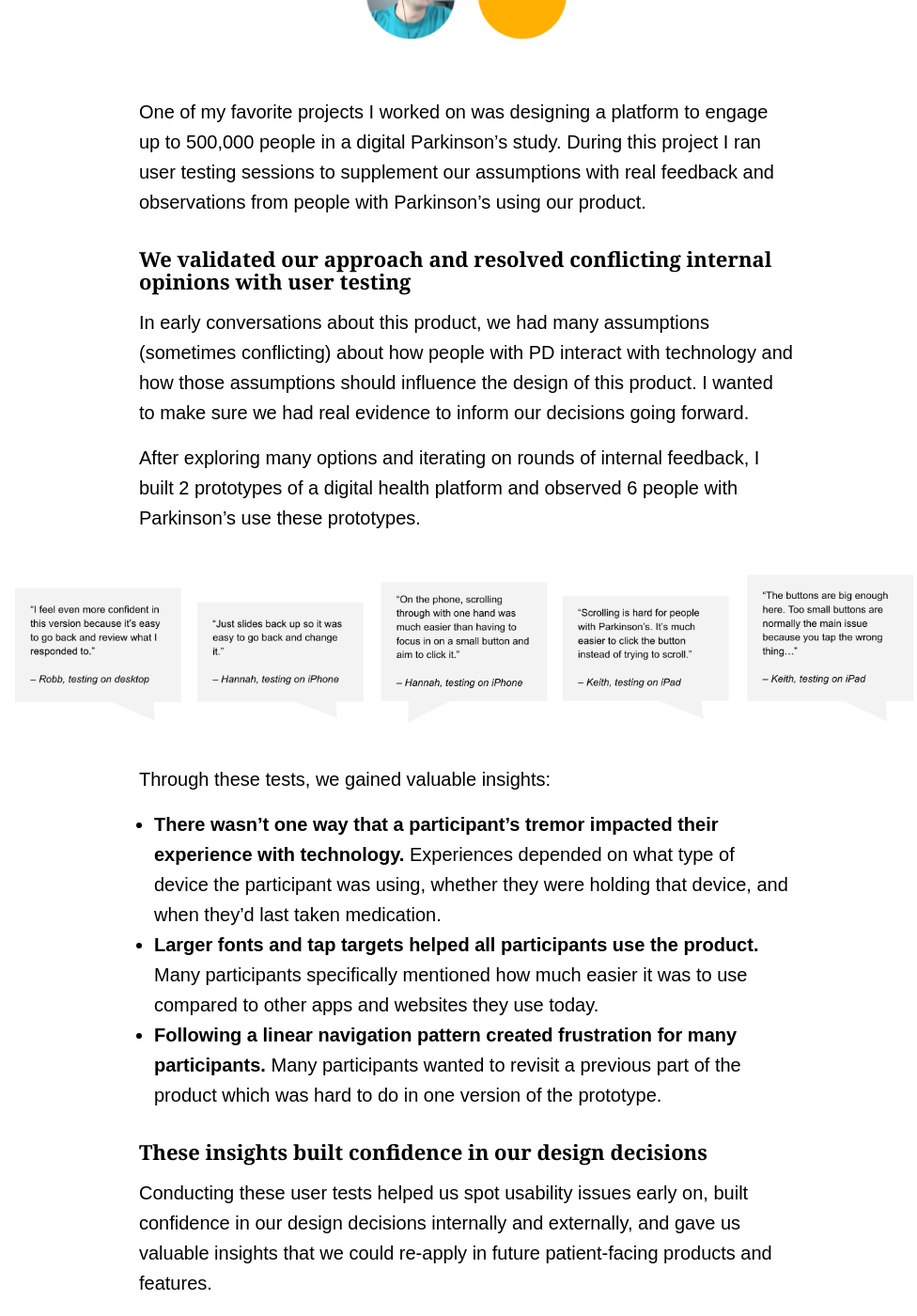
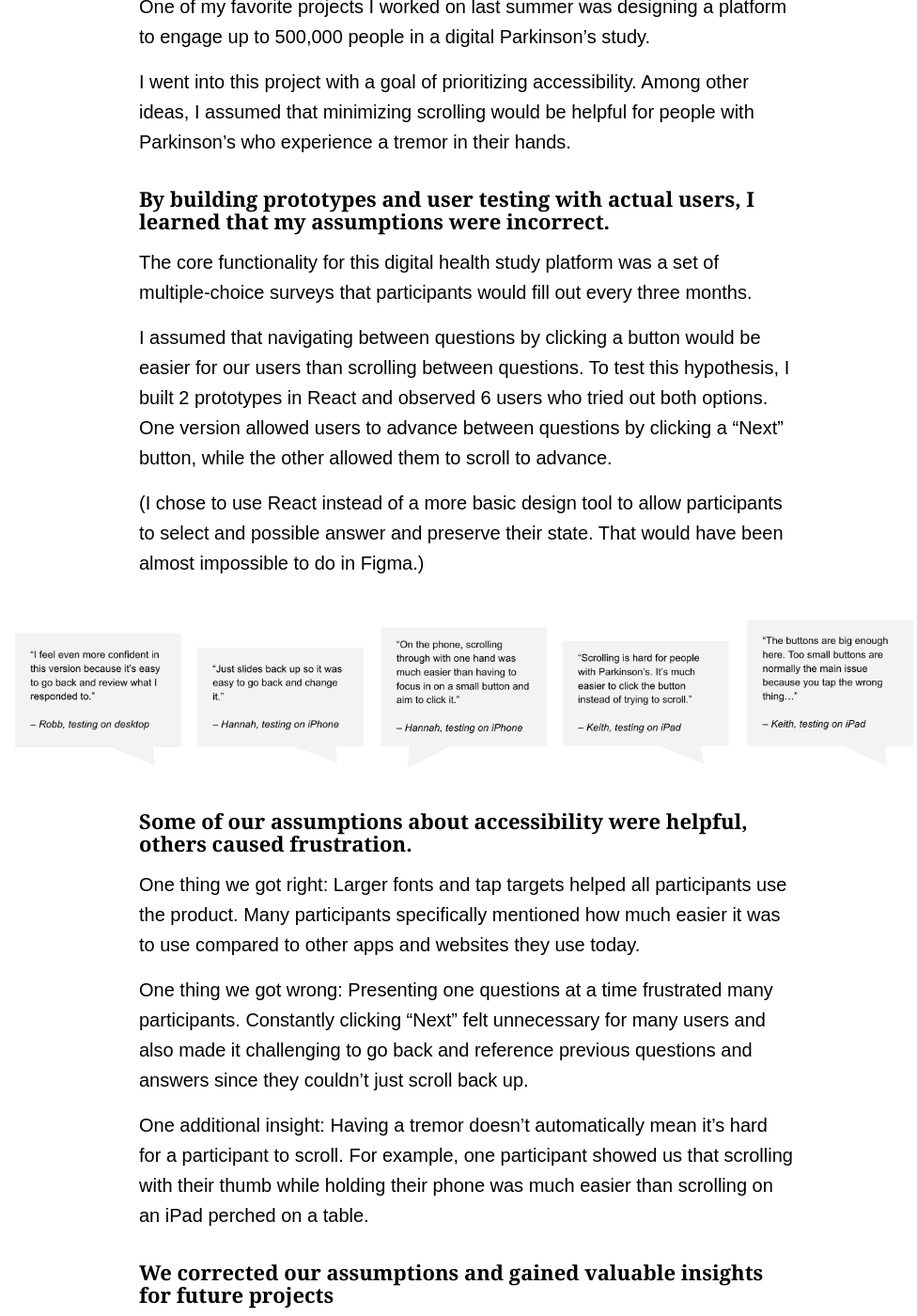
Before and after one commit to bradleyturner/bradleyturner.github.io, a Jekyll site: the page built from _posts/2021-01-29-my-year-at-blackfynn.markdown, in a window 1280 px wide and 1400 px high, scrolled down 2081 px. Shown: the whole window at 94% size, without its empty margins (144-1120 px from the left). Built offline with Jekyll 4.4.1, drawn with Linux system fonts in a browser that asks for light colours; nearby versions of some CDN libraries; some of the changed text lies outside the part shown.

Commit message:
Update post

```diff
--- a/_posts/2021-01-29-my-year-at-blackfynn.markdown
+++ b/_posts/2021-01-29-my-year-at-blackfynn.markdown
@@ -9,84 +9,96 @@ image: "focus.png"
 
 ![Presentation screenshot](/assets/images/blackfynn/collage.png){:class="full-width add-margin"}
 
-I joined Blackfynn in April 2020. For the past 4 years, I’d been designing products to help college students find jobs, building my design skills and contextual knowledge. I was excited about applying my those and experience to an entirely different industry: Parkinson’s Disease research.
+After 4 years designing products to help college students find jobs, I joined Blackfynn to apply my experience to an entirely different problem space: Parkinson’s Disease research.
 
-I quickly realized just how much I had to learn about this new industry.
+I quickly realized just how much I had to learn about this new industry when I was introduced to my first project:
 
-> “Your first project is going to be updating our LEDD ConMed Log so that researchers can collect a standard calculated daily dose of levodopa equivalent medication for each patient by providing a curated list of medications like carbidopa/levodopa, amantadine, benzotropine, etc.”
+“Your first project is going to be updating our LEDD ConMed Log so that researchers can collect a standard calculated daily dose of levodopa equivalent medication for each patient by providing a curated list of medications like carbidopa/levodopa, amantadine, benzotropine, etc.”
 
-That project description captures a lot of my year at Blackfynn. I found myself jumping into conversations and projects where the basic vocabulary was completely foreign to me, absorbing as much context as possible, and then applying everything I knew about design to deliver high quality products for our partners and users.
+That project kicked off a great year at Blackfynn. I learned about a brand new problem space, applied my past experience to a new team, and continued to expand my skillset as a designer. While I worked on many projects, I’ve highlighted three of my favorites below.
 
-Reflecting back on my year at Blackfynn, the three projects below represent some of my favorite examples of blending past experience with a new industry to produce high quality results.
 
-## Checking assumptions about how people with Parkinson’s Disease experience technology
+## Correcting my assumptions about how people with Parkinson’s Disease experience technology
 
 ![Presentation screenshot](/assets/images/blackfynn/user-testing.gif){:class="pop-out-width shadow add-margin"}
 ![Presentation screenshot](/assets/images/blackfynn/user-testing-blobs.png){:class="pop-out-width add-margin"}
-One of my favorite projects I worked on was designing a platform to engage up to 500,000 people in a digital Parkinson’s study. During this project I ran user testing sessions to supplement our assumptions with real feedback and observations from people with Parkinson’s using our product.
+One of my favorite projects I worked on last summer was designing a platform to engage up to 500,000 people in a digital Parkinson’s study.
 
-### We validated our approach and resolved conflicting internal opinions with user testing
-In early conversations about this product, we had many assumptions (sometimes conflicting) about how people with PD interact with technology and how those assumptions should influence the design of this product. I wanted to make sure we had real evidence to inform our decisions going forward.
+I went into this project with a goal of prioritizing accessibility. Among other ideas, I assumed that minimizing scrolling would be helpful for people with Parkinson’s who experience a tremor in their hands.
 
-After exploring many options and iterating on rounds of internal feedback, I built 2 prototypes of a digital health platform and observed 6 people with Parkinson’s use these prototypes.
+### By building prototypes and user testing with actual users, I learned that my assumptions were incorrect.
+
+The core functionality for this digital health study platform was a set of multiple-choice surveys that participants would fill out every three months.
+
+I assumed that navigating between questions by clicking a button would be easier for our users than scrolling between questions. To test this hypothesis, I built 2 prototypes in React and observed 6 users who tried out both options. One version allowed users to advance between questions by clicking a “Next” button, while the other allowed them to scroll to advance.
+
+(I chose to use React instead of a more basic design tool to allow participants to select and possible answer and preserve their state. That would have been almost impossible to do in Figma.)
 
 ![Presentation screenshot](/assets/images/blackfynn/user-quotes.png){:class="pop-out-width add-margin"}
 
-Through these tests, we gained valuable insights:
-* **There wasn’t one way that a participant’s tremor impacted their experience with technology.** Experiences depended on what type of device the participant was using, whether they were holding that device, and when they’d last taken medication.
-* **Larger fonts and tap targets helped all participants use the product.** Many participants specifically mentioned how much easier it was to use compared to other apps and websites they use today.
-* **Following a linear navigation pattern created frustration for many participants.** Many participants wanted to revisit a previous part of the product which was hard to do in one version of the prototype.
+### Some of our assumptions about accessibility were helpful, others caused frustration.
 
-### These insights built confidence in our design decisions
+One thing we got right: Larger fonts and tap targets helped all participants use the product. Many participants specifically mentioned how much easier it was to use compared to other apps and websites they use today.
 
-Conducting these user tests helped us spot usability issues early on, built confidence in our design decisions internally and externally, and gave us valuable insights that we could re-apply in future patient-facing products and features.
+One thing we got wrong: Presenting one questions at a time frustrated many participants. Constantly clicking “Next” felt unnecessary for many users and also made it challenging to go back and reference previous questions and answers since they couldn’t just scroll back up.
 
-While the patterns and styles I used in this product were quite different from those I’d used in past products targeted at college students, the process of user testing and gathering early insights was largely the same. We created space to be wrong, test assumptions, and learn along the way, resulting in a better product for our users and partners.
+One additional insight: Having a tremor doesn’t automatically mean it’s hard for a participant to scroll. For example, one participant showed us that scrolling with their thumb while holding their phone was much easier than scrolling on an iPad perched on a table.
+
+### We corrected our assumptions and gained valuable insights for future projects
+
+Conducting these user tests helped me check my assumptions about how to design products for people with Parkinson’s. I realized that constraining an experience to minimize scrolling was based on a bad assumption. Instead, we needed to acknowledge that scrolling could result in a few mis-taps here and there and we needed to make it easy for participants to check and adjust their responses.
+
+While this project has been de-prioritized for the time being, we’ve been incorporating these insights into other participant-focused features and have continued to test our assumptions with additional user testing sessions.
 
 ## Improving design quality and engineering handoff with a Figma component library
 
 ![Presentation screenshot](/assets/images/blackfynn/figma-library.png){:class="full-width add-margin"}
 
-In addition to tackling core product projects, I worked on a variety of design process and tooling improvements. Establishing and maintaining our component library in Figma has been a highlight of my experience at Blackfynn.
+In addition to tackling core product projects, I worked on a variety of design process and tooling improvements. One of those improvements – establishing and maintaining our component library in Figma – has been a highlight of my time at Blackfynn.
 
-### I heard similar complaints about design and engineering collaboration at Blackfynn and Handshake. Figma was the solution.
+### Our design and engineering collaboration had some pain-points;  Figma was the solution.
 
-When I joined Blackfynn we were using a combination of Adobe Xd and Abstract to manage design files, share design with engineers, and present prototypes to our partners. During my first month I often heard feedback from various stakeholders about things that I’d seen solved by Figma in the past, so I worked with our team to transition to Figma without slowing down our cadence of work.
+When I joined Blackfynn we were using a combination of Adobe Xd and Abstract to manage and share design files. This setup had a few issues, including styles and patterns that unintentionally varied between projects and files. This inconsistency caused confusion about what the current version was and whether the inconsistency was intentional.
 
 ![Presentation screenshot](/assets/images/blackfynn/audit-example.png){:class="pop-out-width add-margin"}
 
-In order to improve our design quality and consistency, I audited and documented our styles, components, and patterns. I partnered with engineers and designers to understand how these were currently used and where we had opportunities for cleaning up.
+When I was at Handshake, we solved this issue by using Figma’s component and style libraries. I worked with the team at Blackfynn to try out Figma and solve this problem by setting up a global style and component library as the source of truth in all design files going forward.
 
 ### This library has already helped us create consistent, high quality designs, sped up our ability to produce mock ups, and improved engineering collaboration.
 
-By documenting all of these components and patterns we had a clear source of truth. We no longer had designs or implemented components that had slight variance in styles. This source of truth also made it easy for us to then make improvements over the course of the year.
+Now all of our projects reference this global style library and this library matches the styles of Vue.js components our engineering team uses. It’s cut down on a lot of confusion and created a consistent, high-quality product.
 
-When implementing this component library I wanted to make sure we didn’t limit ourselves to the status quo of components and styles. When I helped build our first component system at Handshake, we didn’t create this space for exploring outside of the system which resulted in unnecessary UX sacrifices.
+### We supplement our design system with opportunities for exploration and evolution
+
 
 ![Presentation screenshot](/assets/images/blackfynn/digital-critique.png){:class="pop-out-width add-margin"}
 
-At Blackfynn, we’ve set different expectations: encouraging exploration, starting with sketching, and asking ourselves whether the problem could be solved better by breaking out of our established system.
+When I was at Handshake, our design system was treated like a source of truth that should be followed at all times, leaving little room for evolution or exploration. At times, this got in the way of delivering the best experience for our users.
 
-## Growing my skillset while evolving our illustration style
+At Blackfynn, we set different expectations. We encourage exploration through activities like sketching before evaluating if our current system best serves our solutions. Sometimes we stick to the system and quickly deliver results. Other times, we expand the system and invest some extra time to best tackle new use cases.
+
+## Expanding my skillset while evolving our illustration style
 
 ![Presentation screenshot](/assets/images/blackfynn/illustrations.png){:class="pop-out-width add-margin"}
 
-Even though I brought my own skills and experience to Blackfynn, I still had opportunities to step outside of my comfort zone. My favorite one of these opportunities was evolving our illustration style.
+My favorite new skill I developed over the last year was illustration. Our illustration system was limited to small spot illustrations and didn’t solve for medium sized promotional content. I got to try my hand at illustration and evolve our system.
 
-### We needed to account for additional use cases outside of spot illustrations while maintaining our brand voice
+### This was a great opportunity for to learn from peers and invest in my skills
 
-I had very little experience with illustration at this point. This was a great opportunity for to learn from peers, invest in my skills, and grow as a designer while producing great work for the team. At the same time, I brought my own design approach and systems mindset and applied to reach a different type of output and result.
 
 ![Presentation screenshot](/assets/images/blackfynn/illustration-explorations.png){:class="full-width"}
 
-I worked with the design team to create moodboards for our styles, set some initial guidelines, and then started exploring. I used Procreate and Illustrator to explore a few directions, and refined my approach after gathering feedback from the team.
+Working with the design team, I created moodboards for our styles, set some initial guidelines, and then started exploring. I used Procreate and Illustrator to explore a few different visual styles, and refined my approach after gathering feedback from the team.
 
 ### We now have an illustration system that provides more depth while still maintaining our brand values.
 
 ![Presentation screenshot](/assets/images/blackfynn/illustration-template.png){:class="pop-out-width shadow add-margin"}
 
-As part of this project, I documented my approach and created templates for the team to use in future illustrations. In a sense I re-applied some of my design system principles to illustration to make it easy for any member of the design team to create their own assets and expand the system
+As part of this project, I documented my approach and created templates for the team to use in future illustrations. In a sense, I re-applied some of my design system principles to illustration to make it easy for any member of the design team to create their own assets and expand the system.
+
 
 ## I’m grateful for the opportunity to share my experience, grow as a designer, and contribute to the Parkinson’s research community
 
-The past year has been personally rewarding. I got to work with an amazing team, bring my experience to the table, and learned a lot along the way.
+The past year has been incredibly rewarding. I learned about a brand new problem space, applied my past experience to a new team, and continued to expand my skillset as a designer.
+
+In 2021 I’m looking forward to another opportunity to tackle a new set of challenges with a new team. If you’re hiring or if you want to work together on a project, feel free to reach out! I’d love to chat!
```
